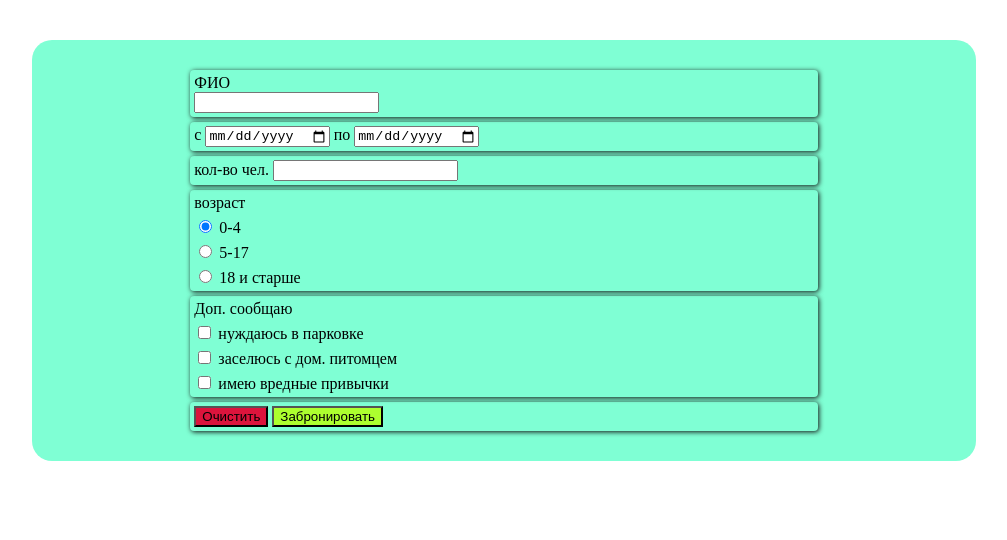
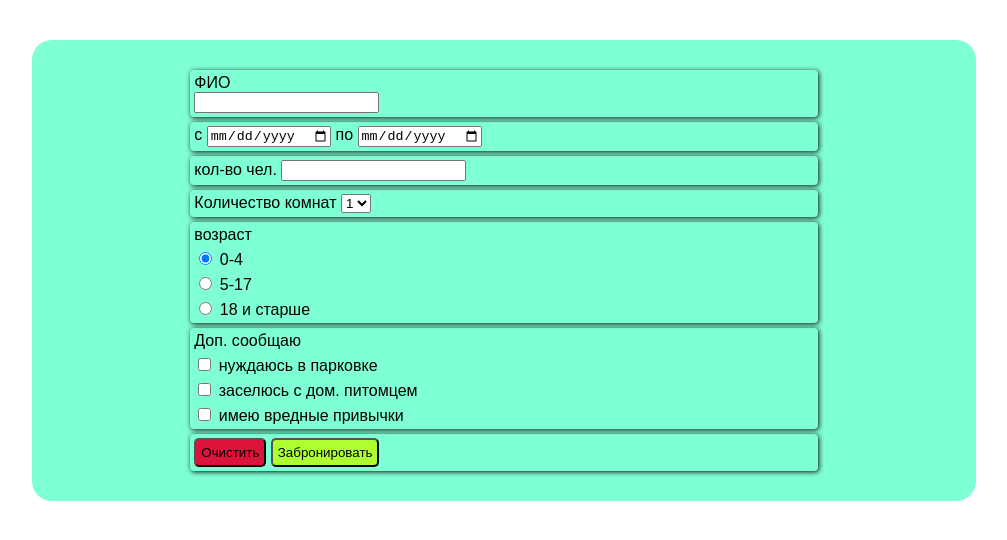
Before and after one commit to ClassZak/WebPract, a plain HTML site: page Pract13/index.html in a window 1280 px wide. Shown: the whole page, without its empty margins (136-1143 px from the left). Drawn offline with Linux system fonts and the light colour scheme.

Commit message:
Число комнат

```diff
--- a/Pract13/index.html
+++ b/Pract13/index.html
@@ -25,6 +25,16 @@
 		<div class="shadow-card">
 			<label for="numberPeople">кол-во чел.</label>
 			<input type="number" name="numberPeople" required>
+		</div>
+
+		<div class="shadow-card">
+			<label for="rooms-count">Количество комнат</label>
+			<select name="rooms-count">
+				<option value="1">1</option>
+				<option value="2">2</option>
+				<option value="4">4</option>
+				<option value="7">7</option>
+			</select>
 		</div>
 
 		<div class="shadow-card">
--- a/Pract13/style.css
+++ b/Pract13/style.css
@@ -1,3 +1,7 @@
+:root{
+    font-family: Arial, Helvetica, sans-serif;
+}
+
 form div input[type="text"]{
     display: block;
 }
@@ -33,8 +37,15 @@ form{
 	}
 }
 
+input[type=submit], input[type=reset]{
+    padding: 5px;
+    border-radius: 5px;
+}
+
+
 input[type=submit]{
     background: greenyellow;
-}input[type=reset]{
+}
+input[type=reset]{
     background: crimson;
 }
```
